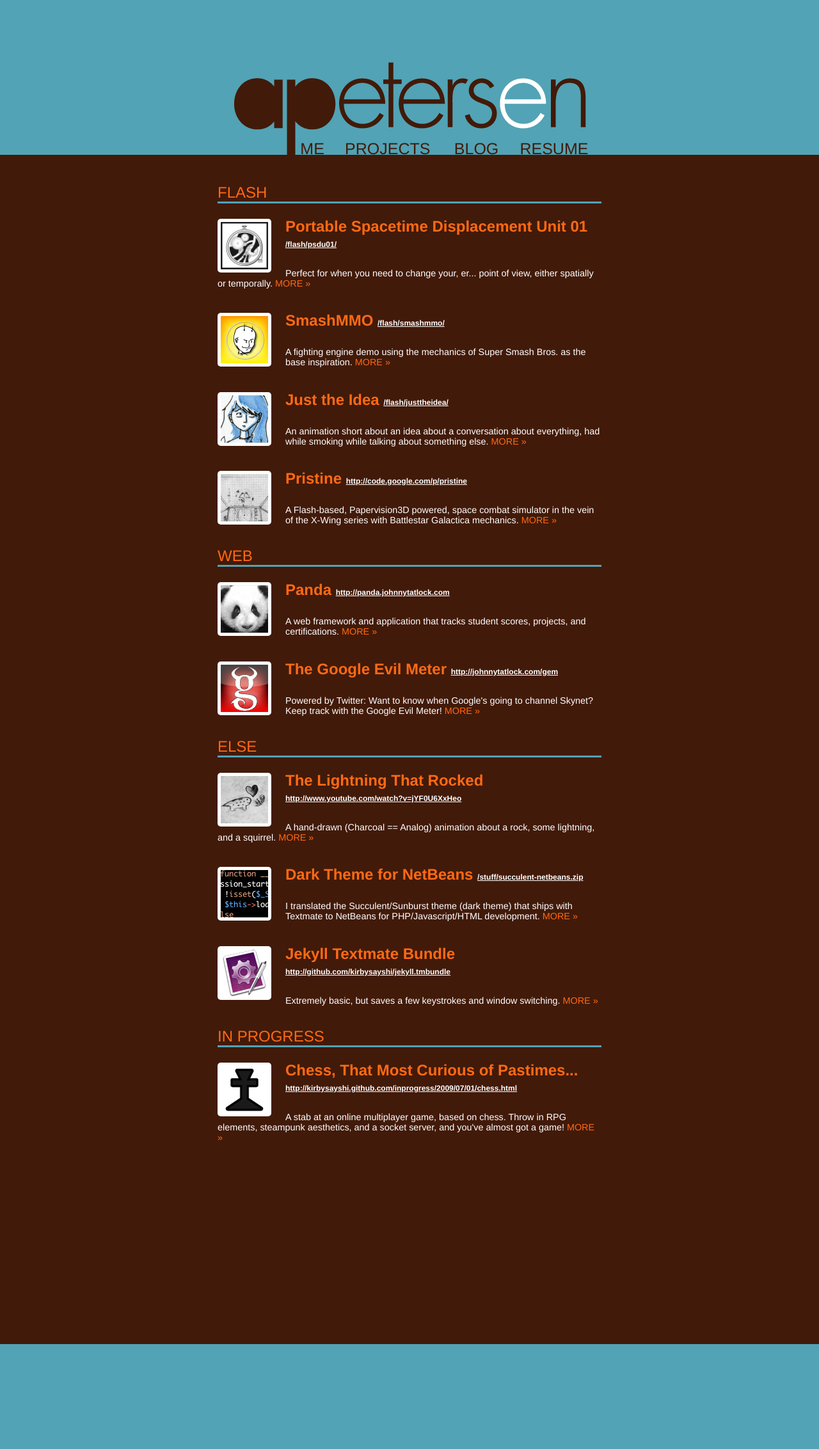
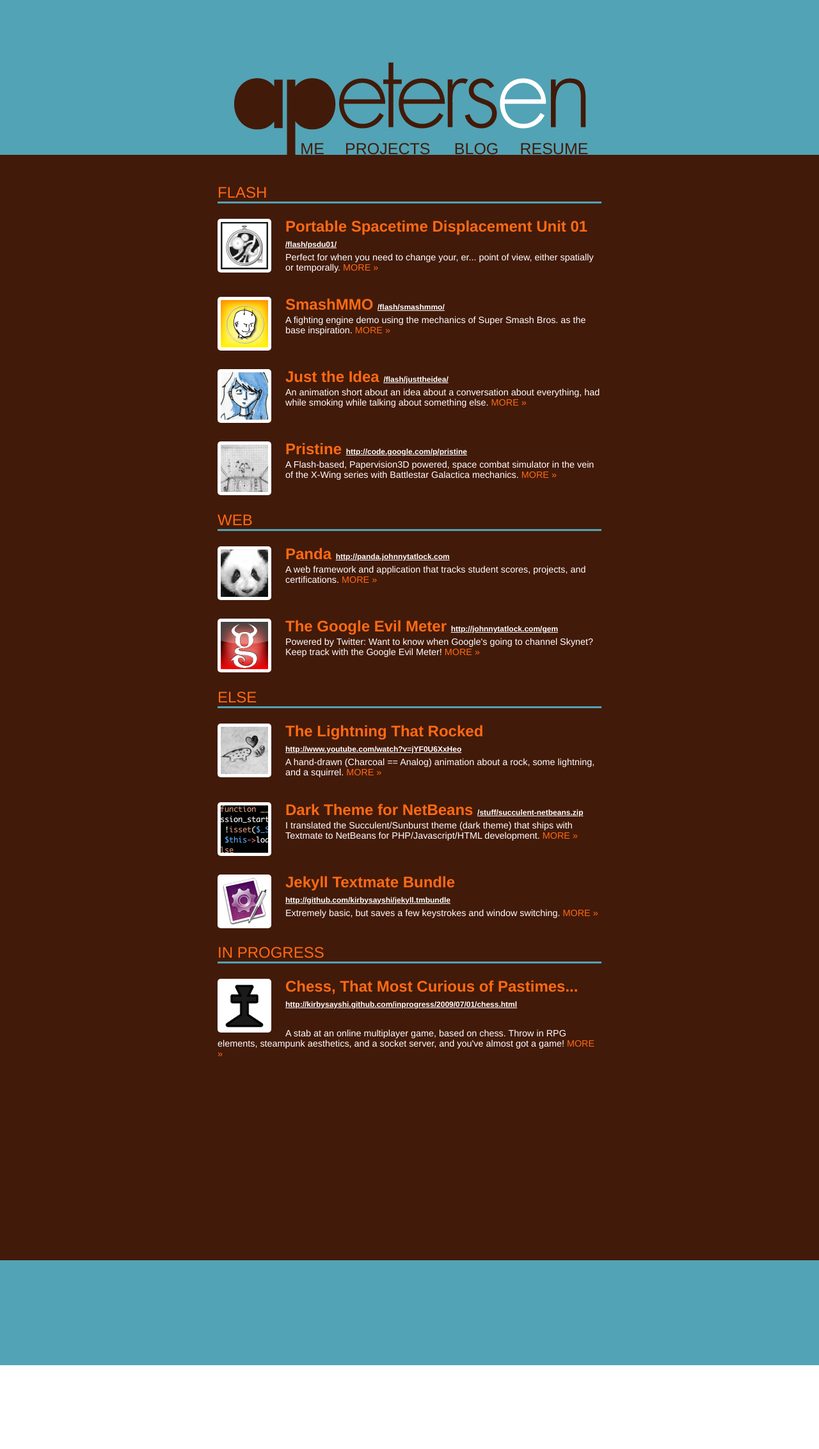
Before and after one commit to kirbysayshi/kirbysayshi.github.com, a Jekyll site: the page built from projects.html, in a window 1280 px wide. Shown: the whole page at 64% size. Built offline with Jekyll 4.4.1, drawn with Linux system fonts in a browser that asks for light colours; nearby versions of some CDN libraries; after the commit the page ends 2134 px from its top, so only the background shows below that.

Commit message:
formatting on projects page

```diff
--- a/css/screen.css
+++ b/css/screen.css
@@ -154,6 +154,13 @@
 div.portrait p {
 	margin: 0;
 }
+.project.smallentry h3 {
+	margin-bottom: 0;
+}
+.project.smallentry p {
+	margin-top: 0;
+}
+
 /* Resume styles */
 div.entry {
 	margin-bottom: 30px;
--- a/projects.html
+++ b/projects.html
@@ -6,7 +6,7 @@
 <h2>Flash</h2>
 {% for post in site.categories.flash %}
 	{% if post.type == 'project' %}
-	  <div class="project">
+	  <div class="project smallentry">
 		<div class="imgholder">
 			<a href="{{ post.projecturl }}"><img src="{{ post.image[0].src }}" alt="{{ post.image[0].alt }}"/></a>
 		</div>
@@ -20,7 +20,7 @@
 <h2>Web</h2>
 {% for post in site.categories.web %}
 	{% if post.type == 'project' %}
-	  <div class="project">
+	  <div class="project smallentry">
 		<div class="imgholder">
 			<a href="{{ post.projecturl }}"><img src="{{ post.image[0].src }}" alt="{{ post.image[0].alt }}"/></a>
 		</div>
@@ -34,7 +34,7 @@
 <h2>Else</h2>
 {% for post in site.categories.else %}
 	{% if post.type == 'project' %}
-	  <div class="project">
+	  <div class="project smallentry">
 		<div class="imgholder">
 			<a href="{{ post.projecturl }}"><img src="{{ post.image[0].src }}" alt="{{ post.image[0].alt }}"/></a>
 		</div>
```
